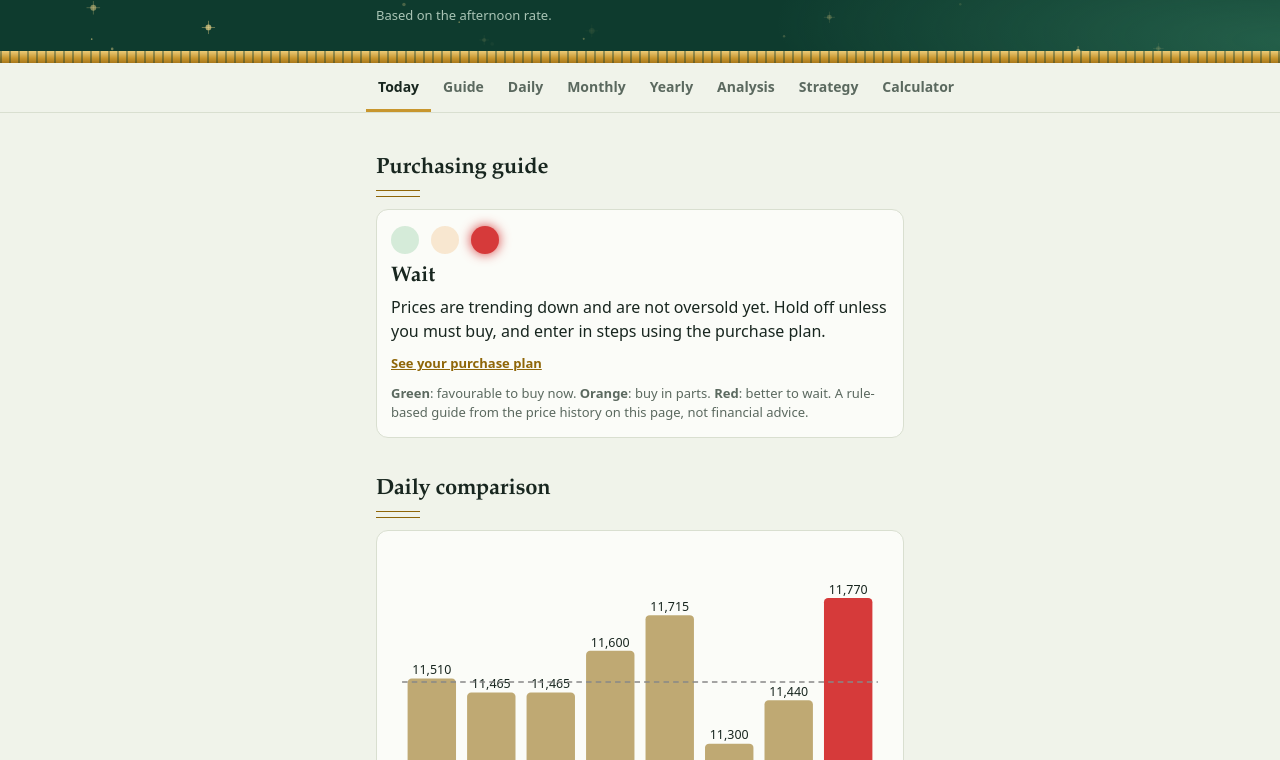
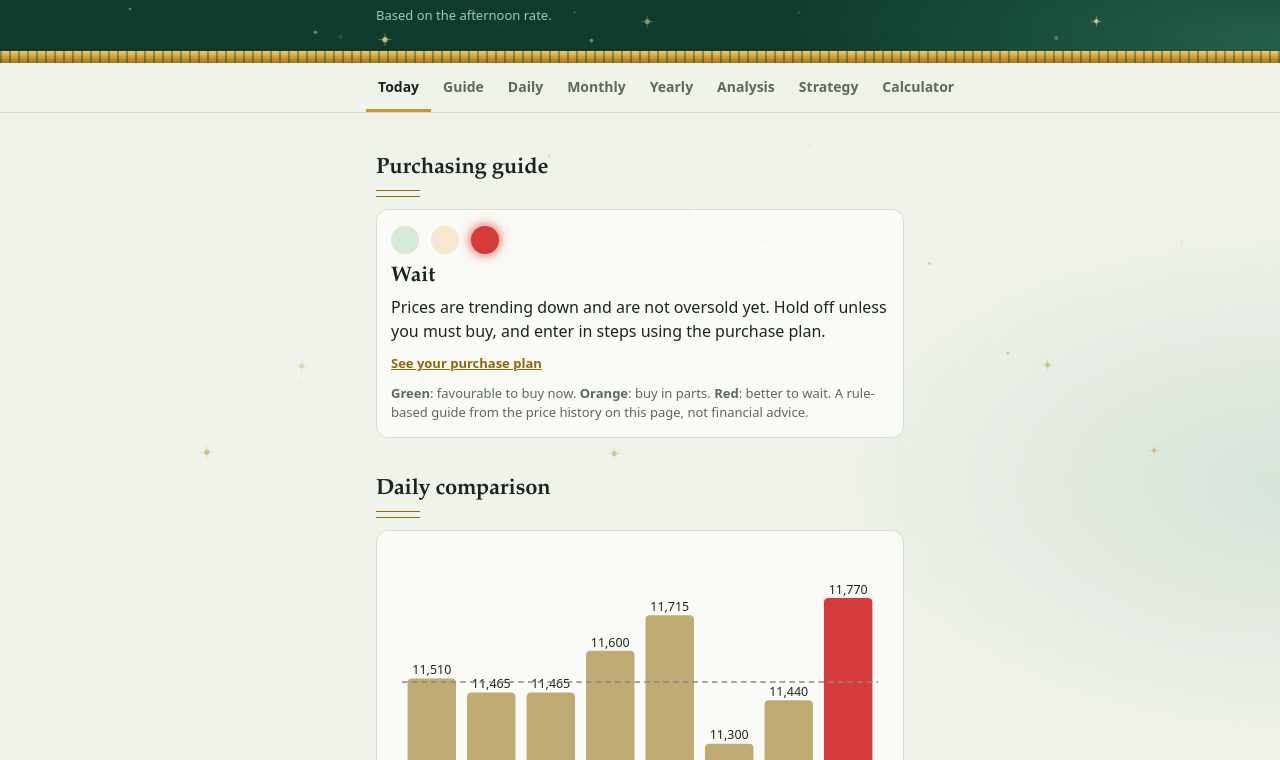
Before and after one commit to emailtosubinkannan-hue/Kerala-Gold-Rate, a plain HTML site: page index.html in a window 1280 px wide. Shown: the part 301-1061 px from the top of the page. Drawn offline with Linux system fonts and the light colour scheme.

Commit message:
Extend the animated gold background to the whole page
Fixed drifting glow and gold dust behind the cards, theme-aware, slightly
translucent cards, respects reduced motion.

Co-Authored-By: Claude Sonnet 5.5 <noreply@anthropic.com>
Claude-Session: https://claude.ai/code/session_011BPFTVLTS9wxSDYD4ZDpTM

```diff
--- a/index.html
+++ b/index.html
@@ -6,16 +6,23 @@
 <meta name="theme-color" content="#0E3B2E">
 <title>Kerala Gold Rate</title>
 <style>
-:root{--bg:#F0F3EA;--card:#FBFCF8;--text:#18261F;--muted:#5B695F;--gold:#8F6608;--line:#D9DFD0;--inp:#fff;
+:root{--bg:#F0F3EA;--card:#FBFCF8;--glass:rgba(251,252,248,.90);--glow1:rgba(200,150,46,.16);--glow2:rgba(30,120,90,.12);--text:#18261F;--muted:#5B695F;--gold:#8F6608;--line:#D9DFD0;--inp:#fff;
 --hero:#0E3B2E;--hero-ink:#F6EBCB;--hero-mute:#A9C4B5;--zari:#C8962E;--zari2:#EBCB78;
 --serif:"Iowan Old Style","Palatino Linotype",Palatino,"Book Antiqua",Georgia,serif;color-scheme:light}
-@media (prefers-color-scheme:dark){:root:not([data-theme="light"]){--bg:#0A1612;--card:#11231C;--text:#E8EFE6;--muted:#9BAEA2;--gold:#E2BC55;--line:#233A2F;--inp:#0D1D17;--hero:#0F3A2C;color-scheme:dark}}
-:root[data-theme="dark"]{--bg:#0A1612;--card:#11231C;--text:#E8EFE6;--muted:#9BAEA2;--gold:#E2BC55;--line:#233A2F;--inp:#0D1D17;--hero:#0F3A2C;color-scheme:dark}
+@media (prefers-color-scheme:dark){:root:not([data-theme="light"]){--bg:#0A1612;--card:#11231C;--glass:rgba(17,35,28,.88);--glow1:rgba(226,188,85,.09);--glow2:rgba(60,170,125,.13);--text:#E8EFE6;--muted:#9BAEA2;--gold:#E2BC55;--line:#233A2F;--inp:#0D1D17;--hero:#0F3A2C;color-scheme:dark}}
+:root[data-theme="dark"]{--bg:#0A1612;--card:#11231C;--glass:rgba(17,35,28,.88);--glow1:rgba(226,188,85,.09);--glow2:rgba(60,170,125,.13);--text:#E8EFE6;--muted:#9BAEA2;--gold:#E2BC55;--line:#233A2F;--inp:#0D1D17;--hero:#0F3A2C;color-scheme:dark}
 *{box-sizing:border-box}
 html{scroll-padding-top:56px}
 @media (prefers-reduced-motion:no-preference){html{scroll-behavior:smooth}}
 body{margin:0;background:var(--bg);color:var(--text);font:16px/1.55 system-ui,-apple-system,"Segoe UI",Roboto,sans-serif;-webkit-text-size-adjust:100%}
 main{max-width:560px;margin:0 auto;padding:4px 16px 40px}
+
+/* page-wide background: drifting glow + gold dust, fixed behind the cards */
+body::before{content:"";position:fixed;inset:-30%;z-index:0;pointer-events:none;
+ background:radial-gradient(36% 30% at 15% 20%,var(--glow1),transparent 70%),radial-gradient(34% 30% at 85% 80%,var(--glow2),transparent 70%);
+ animation:drift 26s ease-in-out infinite alternate}
+#bgdust{position:fixed;inset:0;width:100%;height:100%;z-index:0;pointer-events:none}
+main{position:relative;z-index:1}
 
 /* hero: the one bold element */
 .hero{position:relative;overflow:hidden;isolation:isolate;background:var(--hero);color:var(--hero-ink);padding:calc(26px + env(safe-area-inset-top,0px)) 0 0}
@@ -45,7 +52,7 @@ main{max-width:560px;margin:0 auto;padding:4px 16px 40px}
 .gm{font-size:16px;margin-top:2px}.gm b{font:600 22px var(--serif);color:var(--zari2);font-variant-numeric:lining-nums tabular-nums}
 .zari::after{content:"";position:absolute;inset:0;background:linear-gradient(100deg,transparent 38%,rgba(255,255,255,.65) 50%,transparent 62%);transform:translateX(-110%);animation:sheen 6s ease-in-out infinite}
 @keyframes sheen{0%,55%{transform:translateX(-110%)}100%{transform:translateX(110%)}}
-@media (prefers-reduced-motion:reduce){.hero::before,.cw,.zari::after{animation:none}}
+@media (prefers-reduced-motion:reduce){.hero::before,.cw,.zari::after,body::before{animation:none}}
 .chg{display:inline-block;margin:12px 0 8px;font-size:14px;font-weight:600;padding:5px 12px;border-radius:999px;background:rgba(255,255,255,.09);color:var(--hero-ink)}
 .chg:empty{display:none}.chg.up{color:#FFB9AE}.chg.dn{color:#9FE3B6}
 .zari{position:relative;overflow:hidden;height:12px;background:repeating-linear-gradient(90deg,rgba(14,59,46,.38) 0 2px,transparent 2px 9px),linear-gradient(180deg,var(--zari2),var(--zari) 60%,#A9781B)}
@@ -62,7 +69,7 @@ h2{font:600 22px/1.2 var(--serif);letter-spacing:-.01em;margin:38px 0 12px}
 h2::after{content:"";display:block;width:44px;height:5px;margin-top:9px;border-top:1px solid var(--gold);border-bottom:1px solid var(--gold)}
 .sub{color:var(--muted);font-size:13px;margin-bottom:12px}
 .warn{color:#d63a3a;font-weight:600}
-.card{background:var(--card);border:1px solid var(--line);border-radius:12px;padding:14px;margin-top:12px}
+.card{background:var(--glass,var(--card));border:1px solid var(--line);border-radius:12px;padding:14px;margin-top:12px}
 h2+.card{margin-top:0}
 .row{display:flex;justify-content:space-between;gap:12px;padding:7px 0;border-bottom:1px solid var(--line)}
 .row:last-child{border-bottom:0}
@@ -127,6 +134,7 @@ details{margin-top:14px;border-top:1px solid var(--line);padding-top:6px}summary
 </style>
 </head>
 <body>
+<canvas id="bgdust" aria-hidden="true"></canvas>
 <header class="hero" id="today">
 <canvas id="dust" aria-hidden="true"></canvas>
 <div class="coin" aria-hidden="true"><div class="cw"><i class="cf">22K</i><i class="cb">₹</i></div></div>
@@ -640,6 +648,26 @@ $('calc').onclick=function(){
   var a=tabs[c];bar.scrollLeft=a.offsetLeft-bar.clientWidth/2+a.clientWidth/2}
  window.addEventListener('scroll',on,{passive:true});window.addEventListener('load',on);on()})();
 (function(){
+ var cv=$('bgdust'),cx=cv.getContext&&cv.getContext('2d');if(!cx)return;
+ var mq=window.matchMedia?window.matchMedia('(prefers-reduced-motion: reduce)'):{matches:false},md=window.matchMedia?window.matchMedia('(prefers-color-scheme: dark)'):{matches:false},
+  dpr=Math.min(2,window.devicePixelRatio||1),W=0,H=0,ps=[],run=false,raf=0;
+ function dark(){var t=document.documentElement.getAttribute('data-theme');return t?t==='dark':md.matches}
+ function mk(init){return{x:Math.random()*W,y:init?Math.random()*H:H+10,r:.8+Math.random()*2,v:.12+Math.random()*.28,a:.35+Math.random()*.5,ph:Math.random()*6.28,s:.5+Math.random()}}
+ function size(){var w=window.innerWidth,h=window.innerHeight;if(!w||!h)return;
+  var wide=Math.abs(w-W)>20||!ps.length;W=w;H=h;cv.width=w*dpr;cv.height=h*dpr;cx.setTransform(dpr,0,0,dpr,0,0);
+  if(wide){var n=Math.max(18,Math.min(48,Math.round(w*h/14000)));ps=[];for(var i=0;i<n;i++)ps.push(mk(true))}}
+ function frame(t){cx.clearRect(0,0,W,H);var dk=dark(),k=dk?1:.8;cx.fillStyle=dk?'#F3D98B':'#B07F12';
+  for(var i=0;i<ps.length;i++){var p=ps[i];p.y-=p.v;p.x+=Math.sin(t/2000*p.s+p.ph)*.16;
+   if(p.y<-10){ps[i]=mk(false);continue}
+   var tw=.5+.5*Math.sin(t/600*p.s+p.ph);cx.globalAlpha=p.a*tw*k;
+   cx.beginPath();cx.arc(p.x,p.y,p.r,0,6.283);cx.fill();
+   if(p.r>2.0){cx.globalAlpha=p.a*tw*k*.7;cx.fillRect(p.x-p.r*2.3,p.y-.4,p.r*4.6,.8);cx.fillRect(p.x-.4,p.y-p.r*2.3,.8,p.r*4.6)}}
+  cx.globalAlpha=1;if(run)raf=requestAnimationFrame(frame)}
+ size();
+ if(mq.matches)frame(0);else{run=true;raf=requestAnimationFrame(frame)}
+ window.addEventListener('resize',function(){size();if(mq.matches)frame(0)});
+})();
+(function(){
  var cv=$('dust'),hero=cv.parentNode,cx=cv.getContext&&cv.getContext('2d');if(!cx)return;
  var mq=window.matchMedia?window.matchMedia('(prefers-reduced-motion: reduce)'):{matches:false},dpr=Math.min(2,window.devicePixelRatio||1),W=0,H=0,ps=[],run=false,raf=0;
  function mk(init){return{x:Math.random()*W,y:init?Math.random()*H:H+10,r:.8+Math.random()*2.2,v:.16+Math.random()*.36,a:.4+Math.random()*.55,ph:Math.random()*6.28,s:.5+Math.random()}}
```
